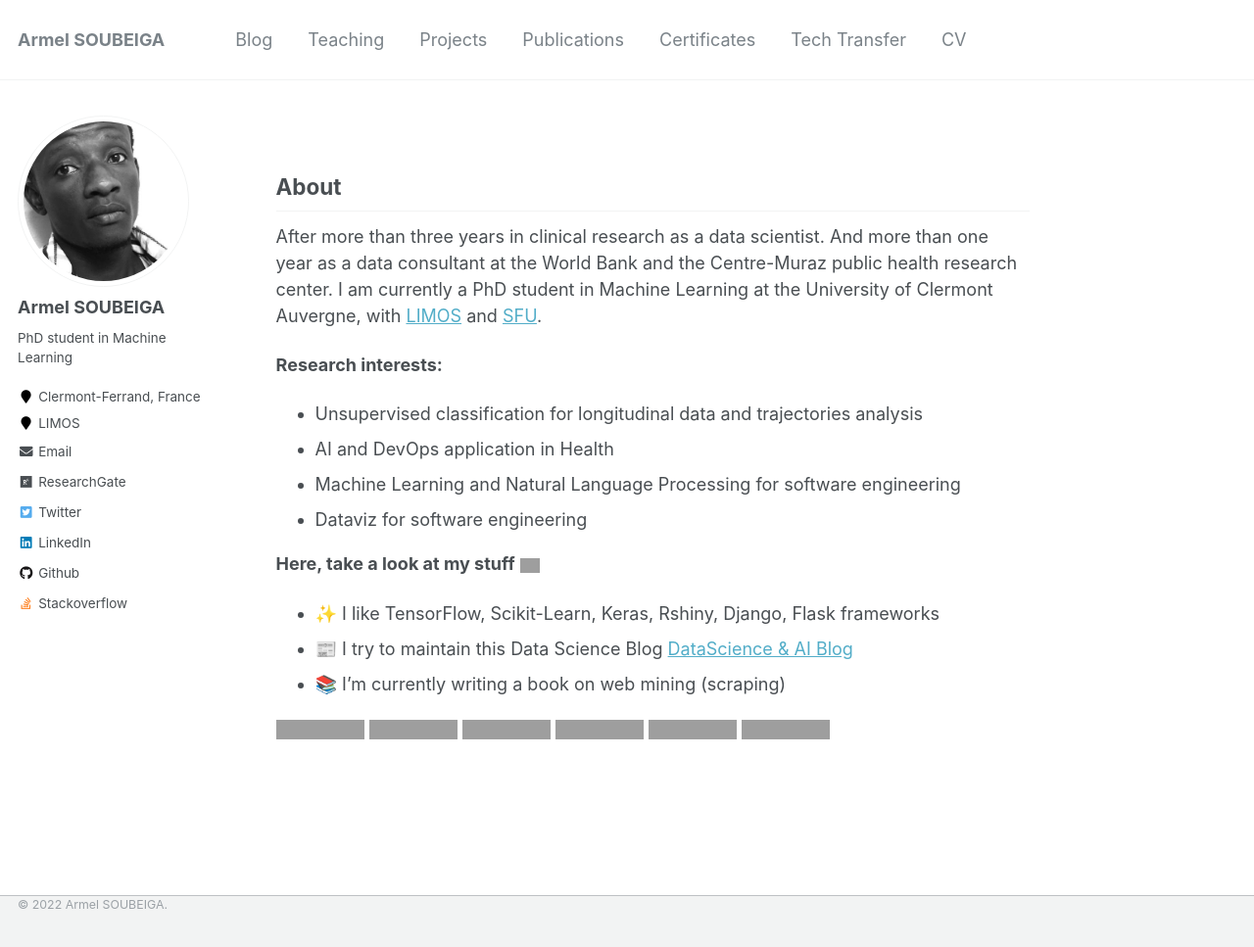
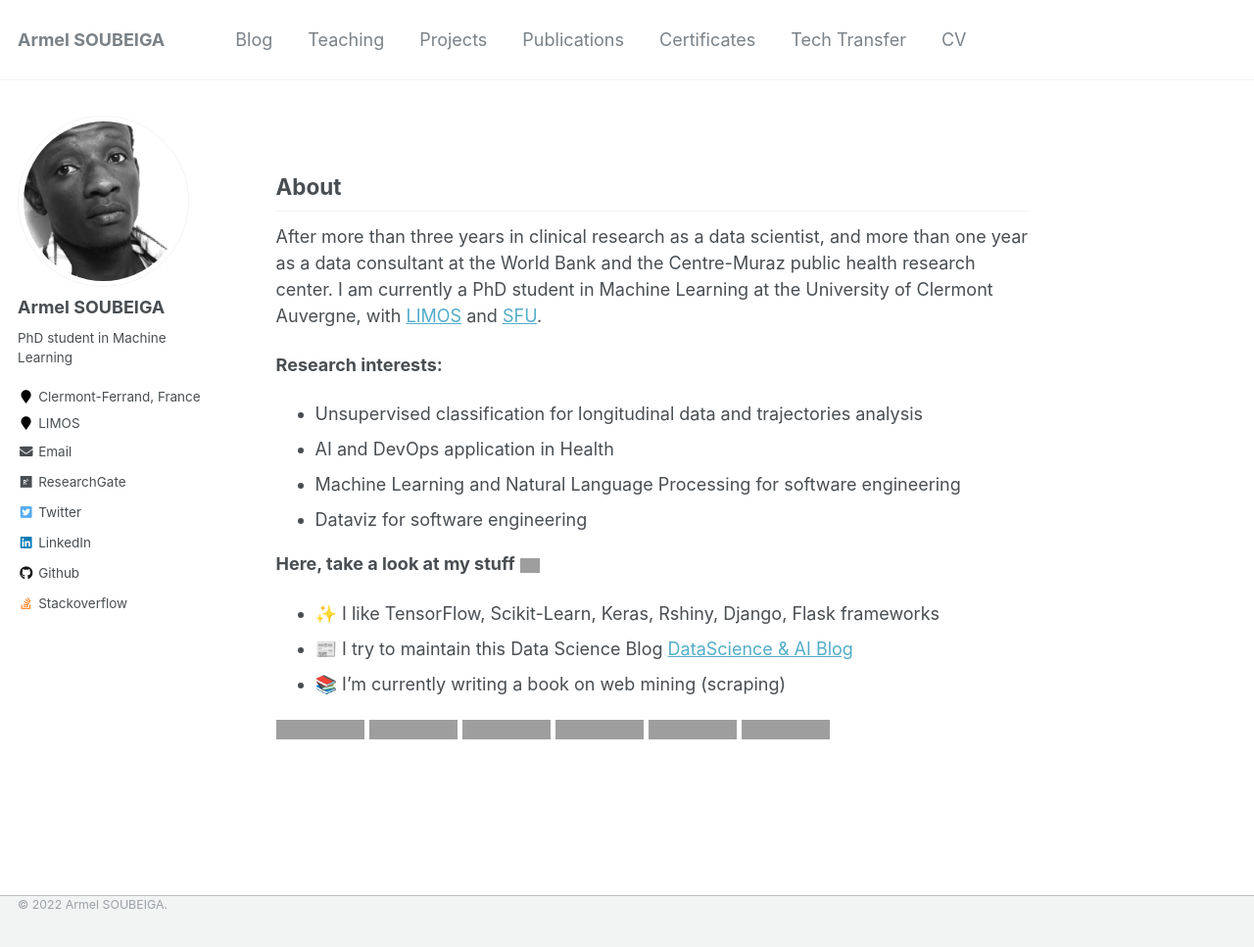
Before and after one commit to armelsoubeiga/neweb, a Jekyll site: the page built from _pages/about.md, in a window 1280 px wide and 969 px high, cut to the strip 0-967 px from the top of the window. Shown: the whole strip at 98% size. Built offline with Jekyll 4.4.1, drawn with Linux system fonts in a browser that asks for light colours; grey boxes are pictures that could not be loaded.

```diff
--- a/_pages/about.md
+++ b/_pages/about.md
@@ -10,7 +10,7 @@ redirect_from:
 
 About
 ------
-After more than three years in clinical research as a data scientist. And more than one year as a data consultant at the World Bank and the Centre-Muraz public health research center. I am currently a PhD student in Machine Learning at the University of Clermont Auvergne, with [LIMOS](https://limos.fr/) and [SFU](https://www.sfu.ca/).
+After more than three years in clinical research as a data scientist, and more than one year as a data consultant at the World Bank and the Centre-Muraz public health research center. I am currently a PhD student in Machine Learning at the University of Clermont Auvergne, with [LIMOS](https://limos.fr/) and [SFU](https://www.sfu.ca/).
 
 **Research interests:**
 
```
